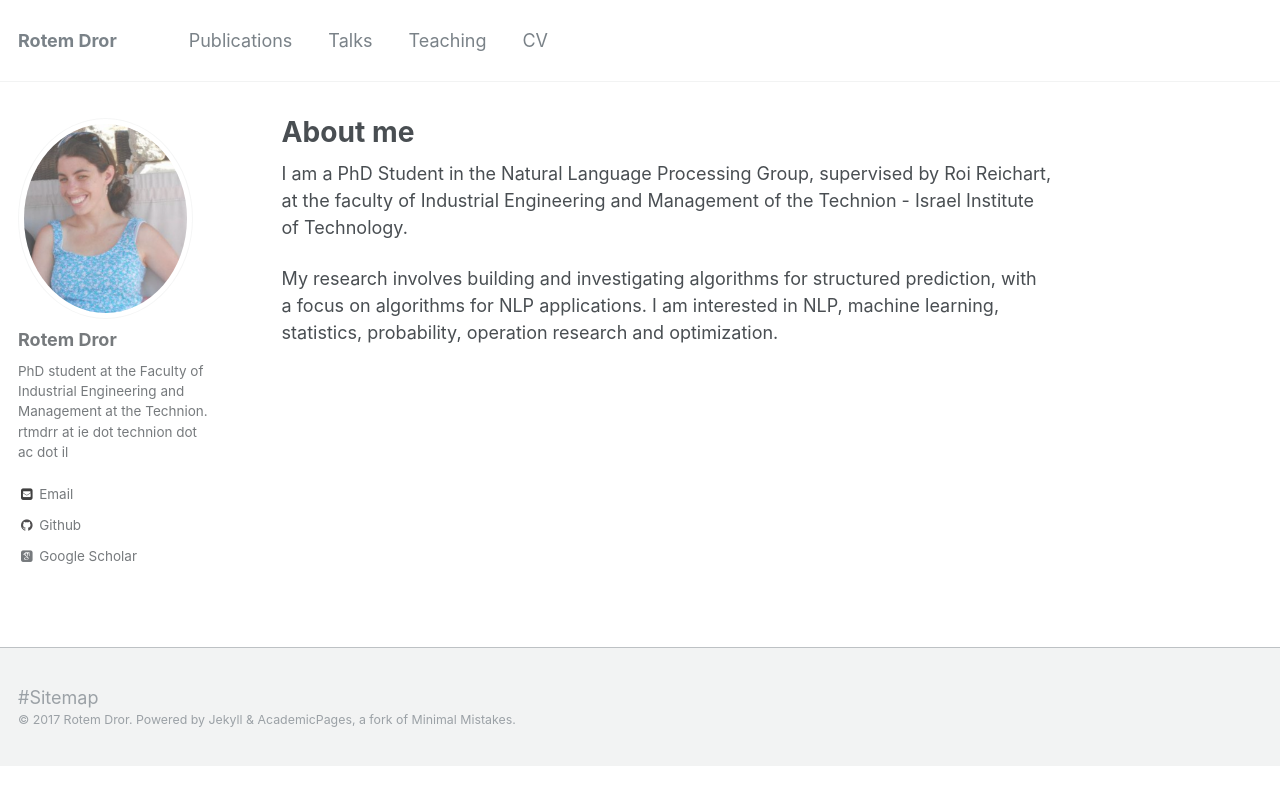
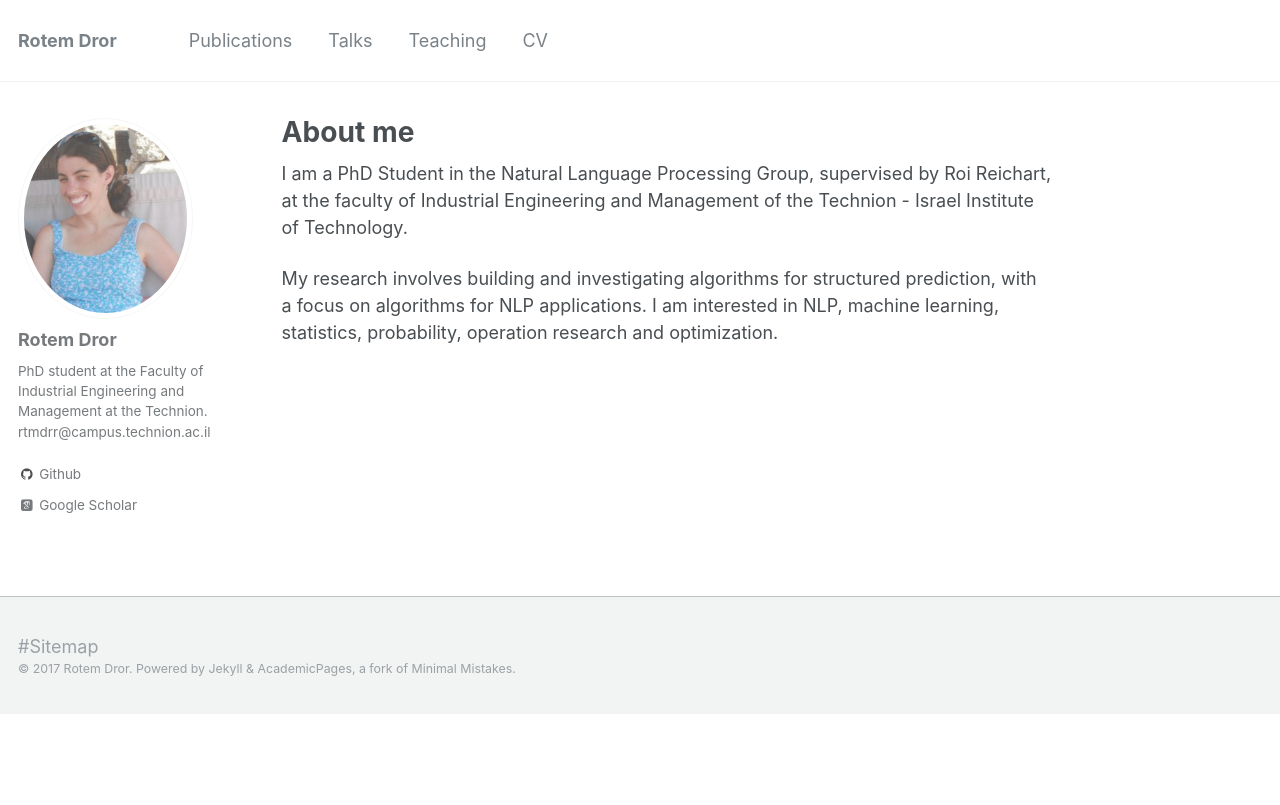
Before and after one commit to rtmdrr/rtmdrr.github.io, a Jekyll site: the page built from _pages/about.md, in a window 1280 px wide. Shown: the top 805 px of the page. Built offline with Jekyll 4.4.1, drawn with Linux system fonts in a browser that asks for light colours; some web fonts are replaced.

Commit message:
Update _config.yml

```diff
--- a/_config.yml
+++ b/_config.yml
@@ -80,11 +80,11 @@ analytics:
 author:
   name             : "Rotem Dror"
   avatar           : "profile.png"
-  bio              : "PhD student at the Faculty of Industrial Engineering and Management at the Technion. rtmdrr at ie dot technion dot ac dot il"
+  bio              : "PhD student at the Faculty of Industrial Engineering and Management at the Technion. rtmdrr@campus.technion.ac.il"
   location         : #"Technion - Israel Institute of Technology"
   employer         :
   googlescholar    : "https://scholar.google.co.il/citations?user=ZB0tZNEAAAAJ&hl=en"
-  email            : "mailto:rtmdrr@gmail.com"
+  email            : #"mailto:rtmdrr@campus.technion.ac.il"
   uri              :
   bitbucket        :
   codepen          :
```
